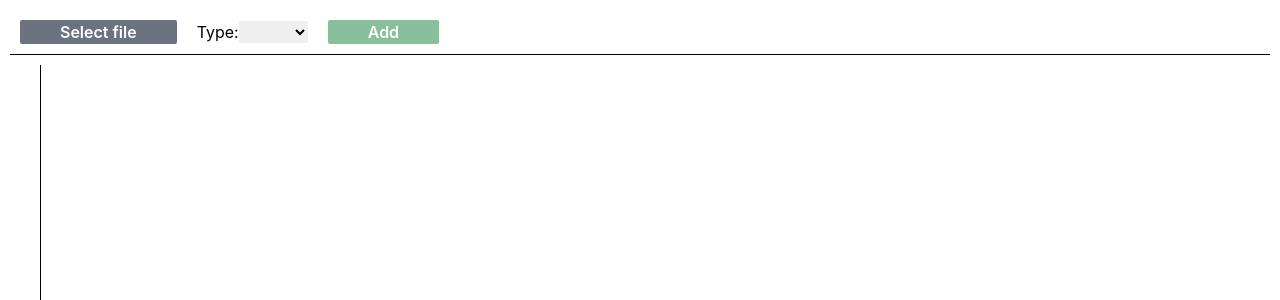
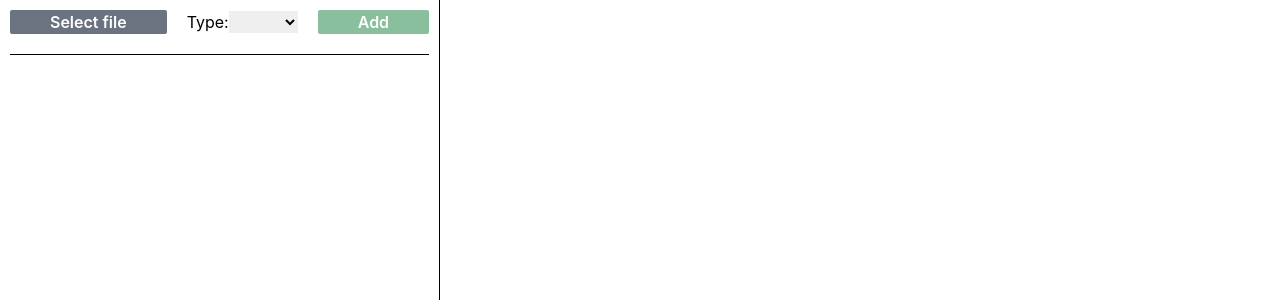
Before and after one commit to Rassell/is-there-any-update, a React (Create React App) app in the folder client/: page / in a window 1280 px wide. Shown: the top 300 px of the page. Built offline with nearby package versions, Linux system fonts and the light colour scheme.

Commit message:
feat: more styles!

```diff
--- a/client/src/App.tsx
+++ b/client/src/App.tsx
@@ -2,12 +2,12 @@ import { Content, ListFiles, SelectFile } from './components';
 
 export default function App() {
     return (
-        <div className="p-2.5 h-screen">
-            <div className="p-2.5 border-b border-solid border-black h-fit">
+        <div className="h-screen flex flex-row">
+            <div className="p-2.5 border-r border-solid border-black">
                 <SelectFile />
+                <ListFiles />
             </div>
-            <div className="flex flex-row grow justify-between gap-5 p-2.5 h-5/6">
-                <ListFiles />
+            <div className="grow justify-between gap-5 p-2.5 h-full">
                 <Content />
             </div>
         </div>
--- a/client/src/components/Content.tsx
+++ b/client/src/components/Content.tsx
@@ -58,7 +58,7 @@ export default function Content() {
     }
 
     return (
-        <div className="flex flex-col gap-1 grow overflow-y-scroll">
+        <div className="flex flex-col gap-1 h-full">
             {loading ? (
                 <div className="border-t-4 border-red-500 border-solid rounded-full w-24 h-24 animate-spin m-auto" />
             ) : (
@@ -68,7 +68,7 @@ export default function Content() {
                         onClick={updatePackages}>
                         Update selected packages
                     </button>
-                    <div className="flex flex-col gap-1">
+                    <div className="flex flex-col gap-1 grow overflow-y-scroll">
                         {totalDepedencies.map(([key, value]) => (
                             <div
                                 key={key}
--- a/client/src/components/ListFiles.tsx
+++ b/client/src/components/ListFiles.tsx
@@ -5,7 +5,7 @@ export default function ListFiles() {
         useAppState();
 
     return (
-        <div className="flex flex-col gap-4 pr-5 border-r border-solid border-black">
+        <div className="flex flex-col gap-4">
             {fileList.map((file, index) => (
                 <div
                     key={`fileList_${index}`}
--- a/client/src/components/SelectFile.tsx
+++ b/client/src/components/SelectFile.tsx
@@ -29,7 +29,7 @@ export default function SelectFile() {
     }
 
     return (
-        <div className="flex flex-row gap-5">
+        <div className="flex flex-row gap-5 border-b border-solid border-black pb-5">
             <label>
                 <button
                     className="bg-gray-500 rounded-sm font-semibold text-white px-10"
```
Also changed, not shown: 1 other file (tests, documents, lock files or other folders).
